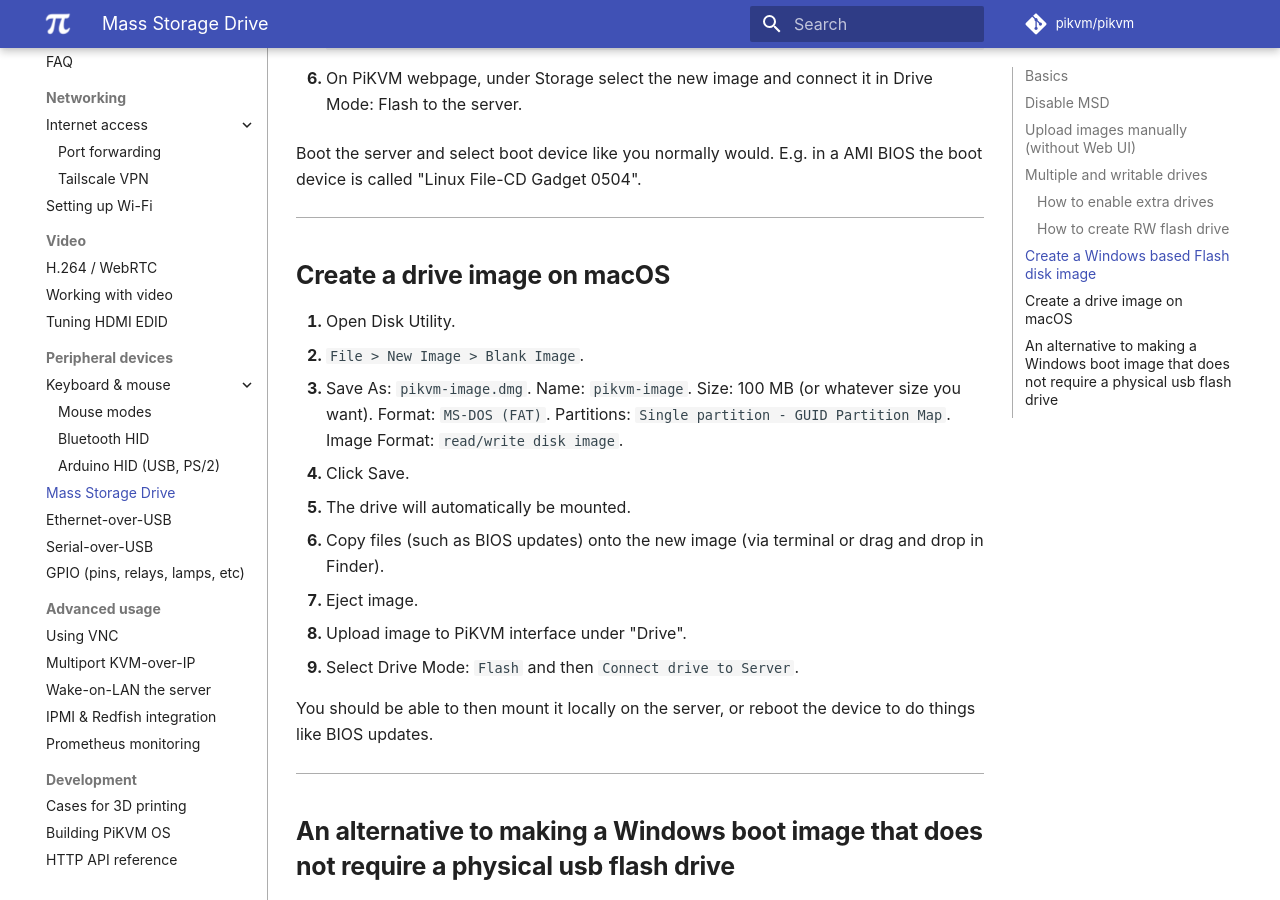
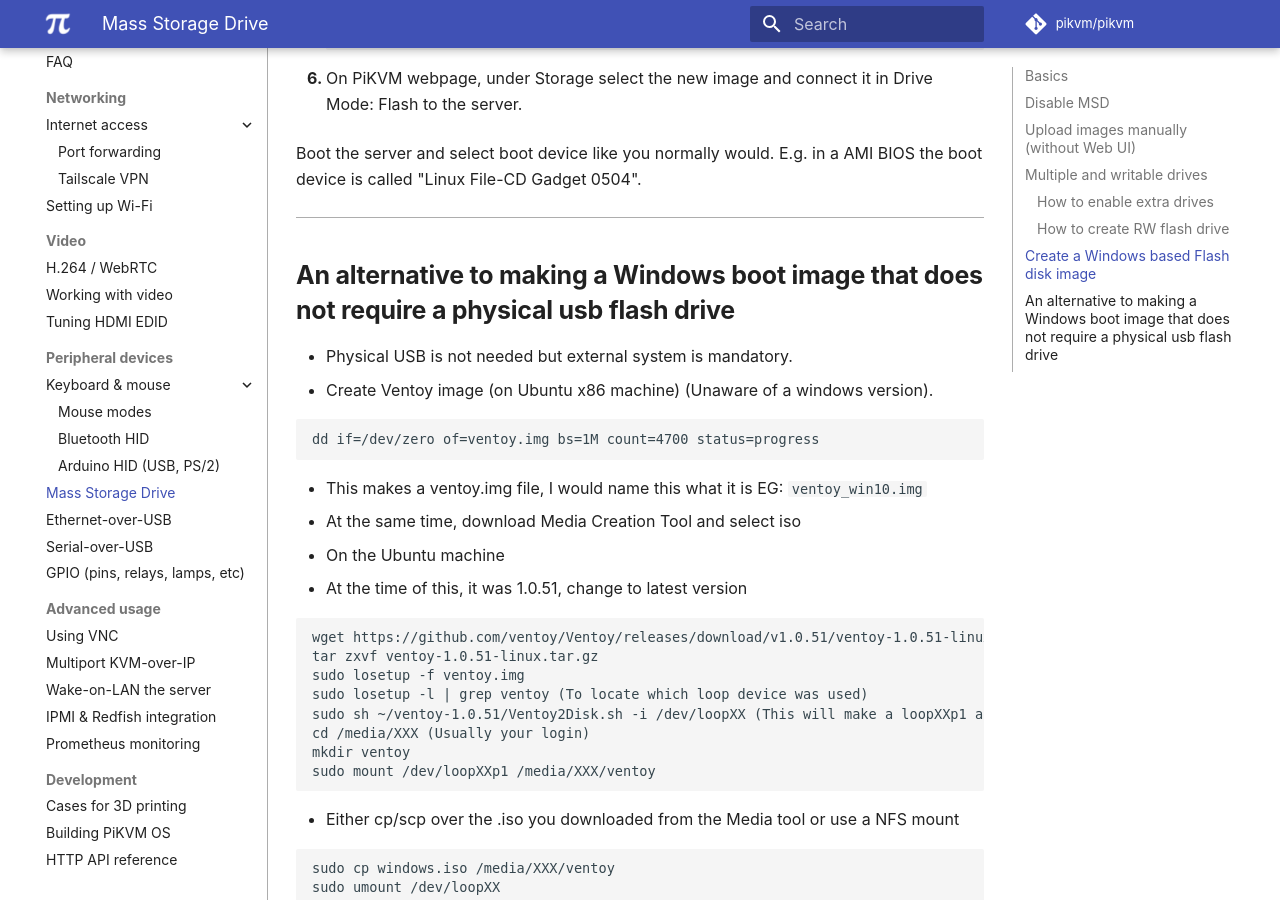
Before and after one commit to pikvm/pikvm, an MkDocs documentation site: the page built from docs/msd.md, in a window 1280 px wide and 900 px high, scrolled down 4748 px. Built offline with MkDocs 1.6.1 and Material for MkDocs 9.7.7, drawn with Linux system fonts in a browser that asks for light colours; some web fonts are replaced; comment, search, counter and statistics services are not loaded.

Commit message:
Update msd.md
Removed the mac section since it no longer works

```diff
--- a/docs/msd.md
+++ b/docs/msd.md
@@ -209,22 +209,6 @@
 
 
 -----
-## Create a drive image on macOS
-
-1. Open Disk Utility.
-2. `File > New Image > Blank Image`.
-3. Save As: `pikvm-image.dmg`. Name: `pikvm-image`. Size: 100 MB (or whatever size you want). Format: `MS-DOS (FAT)`. Partitions: `Single partition - GUID Partition Map`. Image Format: `read/write disk image`.
-4. Click Save.
-5. The drive will automatically be mounted.
-6. Copy files (such as BIOS updates) onto the new image (via terminal or drag and drop in Finder).
-7. Eject image.
-8. Upload image to PiKVM interface under "Drive".
-9. Select Drive Mode: `Flash` and then `Connect drive to Server`.
-
-You should be able to then mount it locally on the server, or reboot the device to do things like BIOS updates.
-
-
------
 ## An alternative to making a Windows boot image that does not require a physical usb flash drive
 
 * Physical USB is not needed but external system is mandatory.
```
